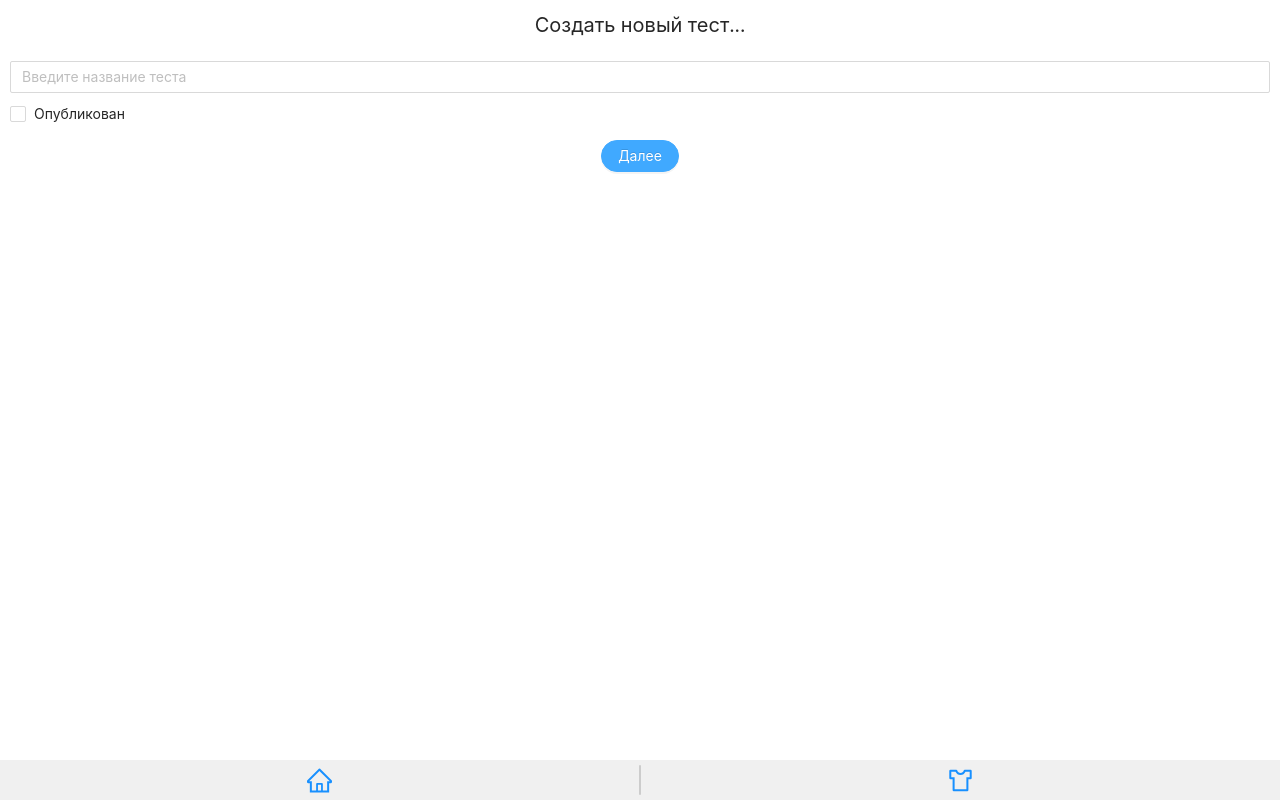
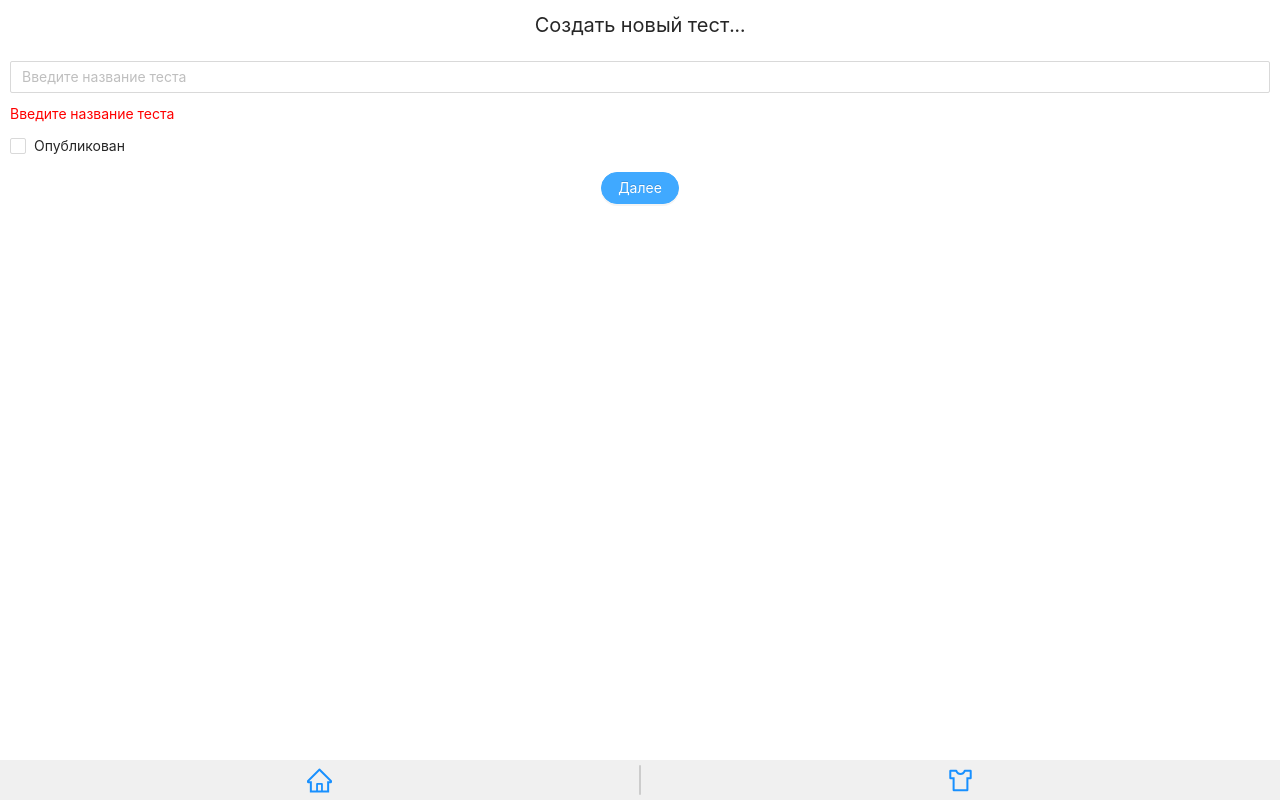
Before and after one commit to evgen-front/exceed_quize, a React (Create React App) app: page /test/new in a window 1280 px wide. Both pictures are taken after a click on the button "Далее". Built offline with nearby package versions, Linux system fonts and the light colour scheme; no server answers.

Commit message:
add validation of test name

```diff
--- a/src/Pages/NewTest/NewTest.scss
+++ b/src/Pages/NewTest/NewTest.scss
@@ -1,32 +1,36 @@
 .NTWrapper {
   padding: 10px;
 
-  .NTWrapper_title{
+  .NTWrapper_title {
     font-size: 20px;
     text-align: center;
   }
 
-  .NT_createTest{
+  .NT_createTest {
     display: flex;
     flex-direction: column;
     gap: 15px;
     align-items: center;
 
-    &_inputBlock{
+    &_inputBlock {
       display: flex;
       flex-direction: column;
       width: 100%;
       gap: 10px;
+      &_error {
+        color: red;
+        margin-bottom: 0;
+      }
     }
   }
 
-  .NT_questionWrapper{
+  .NT_questionWrapper {
     border: 1px solid #000;
     border-radius: 10px;
     padding: 10px;
     height: 100%;
 
-    &_testName{
+    &_testName {
       text-align: center;
       font-size: 15px;
       font-weight: bold;
--- a/src/Pages/NewTest/NewTest.tsx
+++ b/src/Pages/NewTest/NewTest.tsx
@@ -2,7 +2,7 @@ import { Button, Checkbox, Input } from "antd";
 import { CheckboxChangeEvent } from "antd/lib/checkbox";
 import React, { useEffect, useState } from "react";
 import { useParams } from "react-router-dom";
-import { Validations } from "../../hooks/useForm";
+import { useForm, Validations } from "../../hooks/useForm";
 import { Main } from "../../Layouts/MainView/Main"; // !!! how can I to reduce a pass?
 import { NewTestService } from "../../services/NewTestService";
 import { Test } from "../../types/types";
@@ -13,10 +13,10 @@ const validations: Validations = {
   testName: {
     required: {
       value: true,
-      message: 'Настя, введи название теста'
-    }
-  }
-}
+      message: "Введите название теста",
+    },
+  },
+};
 
 export const NewTest = () => {
   const { id } = useParams();
@@ -26,6 +26,7 @@ export const NewTest = () => {
 
   const handleTestName = (e: React.ChangeEvent<HTMLInputElement>) => {
     setTestName(e.target.value);
+    handleChange("testName", e.target.value);
   };
 
   const handleTestPublic = (e: CheckboxChangeEvent) => {
@@ -44,6 +45,12 @@ export const NewTest = () => {
       })
       .catch((err) => console.log(err)); //!!!
   };
+
+  //@ts-ignore
+  const { formState, handleChange, handleSubmit, errors } = useForm({
+    validations,
+    onSubmit: createNewTest,
+  });
 
   useEffect(() => {
     if (id) {
@@ -72,6 +79,11 @@ export const NewTest = () => {
                 value={testName}
                 onChange={handleTestName}
               />
+              {errors?.testName && (
+                <p className="NT_createTest_inputBlock_error">
+                  {errors?.testName}
+                </p>
+              )}
               <Checkbox
                 name="testPublished"
                 onChange={handleTestPublic}
@@ -85,7 +97,8 @@ export const NewTest = () => {
               type="primary"
               shape="round"
               size={"middle"}
-              onClick={createNewTest}>
+              onClick={handleSubmit}
+            >
               Далее
             </Button>
           </div>
```
